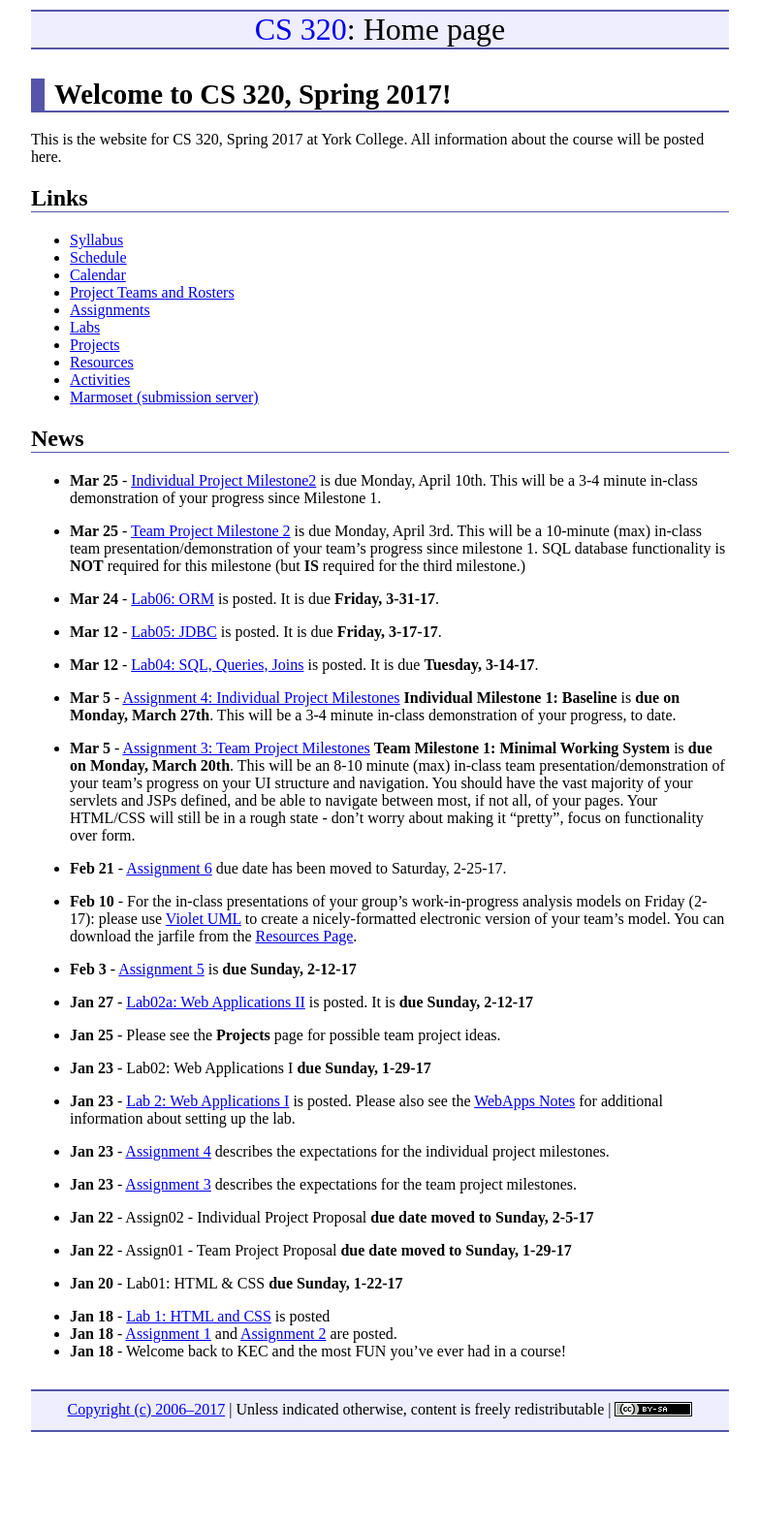
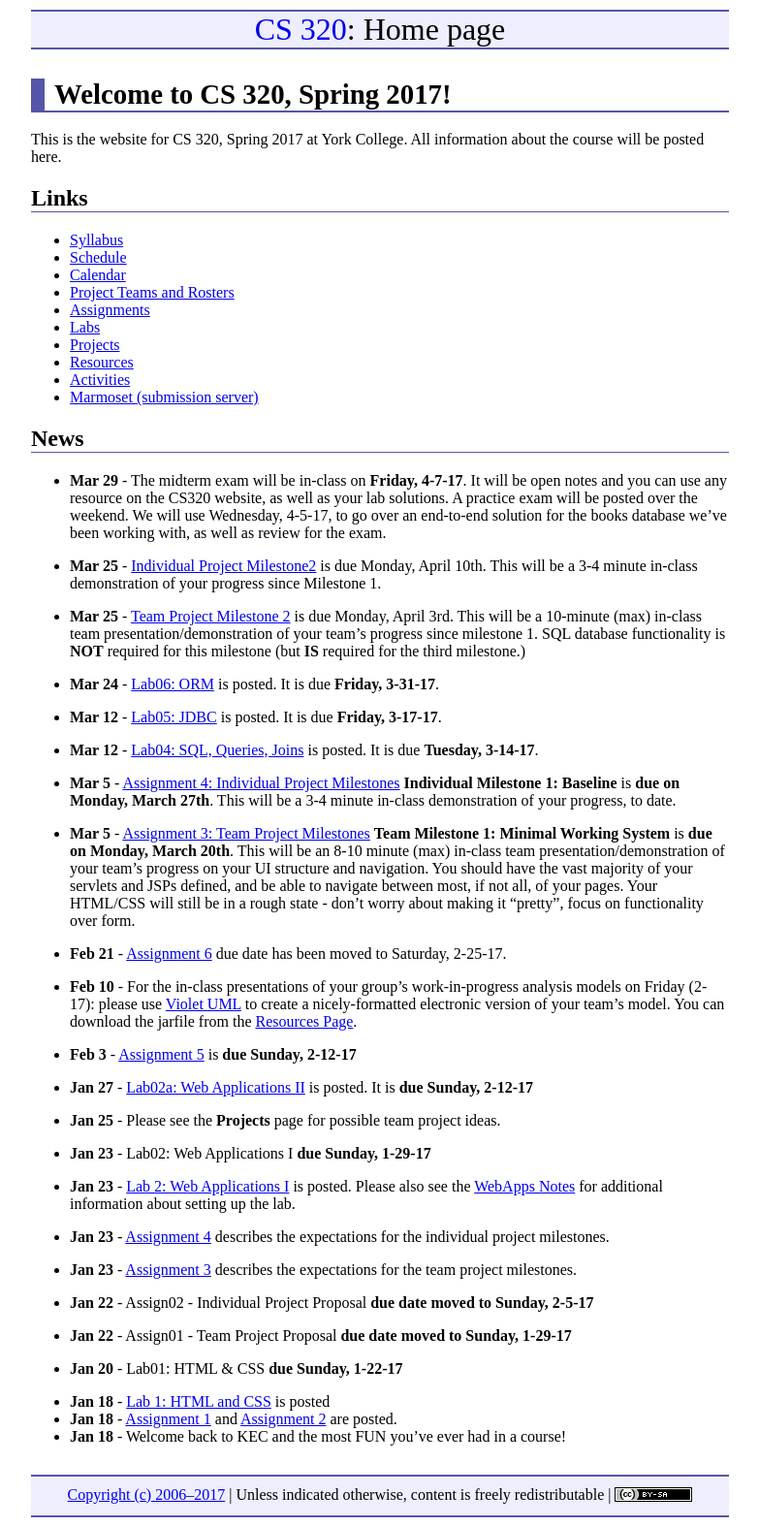
Before and after one commit to ycpcs/cs320-spring2017, a Jekyll site: the page built from index.md, in a window 1280 px wide. Shown: the whole page at 97% size, without its empty margins (248-1031 px from the left). Built offline with Jekyll 4.4.1, drawn with Linux system fonts in a browser that asks for light colours; before the commit the page ends 1487 px from its top, so only the background shows below that.

Commit message:
moved exam

```diff
--- a/index.md
+++ b/index.md
@@ -40,13 +40,14 @@ All information about the course will be posted here.
 
 * **Apr 11** - Updated the Library project on the [Resources page](./resources) to include a many-to-many relationship between the Books and Authors table by implementing a junction table.
 
-* **Apr 6** - By (nearly) unanimous vote, exam 2 will also be a take-home exam.  Exam 2 will be handed out at the end of class on Friday, 4-15-16, and will be due at the start of class on Monday, April 18th.  Since this is a take-home exam, a practice exam will not be provided.
 
 * **Apr 4** - [Team Project Milestone 3](assign/assign03.html) is due Friday, April 15th.  This will be a 10-minute (max) in-class team presentation/demonstration of your team's progress since milestone 2.  SQL database functionality **is required** for this milestone.  A large majority of your classes, methods, test cases, and web page navigation should be implemented by milestone 3, as well.
 
 * **Mar 29** - Posted an extensive example project on the [Resources page](./resources) that incorporates the Web Applications lab solution (Lab03) with the ORM Lab solution (Lab06).  It provides a web application front-end to the ORM queries, as well as demonstrates the use of login session information, and incorporation of a SQL database persistence layer.
 
 --->
+
+* **Mar 29** - The midterm exam will be in-class on **Friday, 4-7-17**.  It will be open notes and you can use any resource on the CS320 website, as well as your lab solutions.  A practice exam will be posted over the weekend.  We will use Wednesday, 4-5-17, to go over an end-to-end solution for the books database we've been working with, as well as review for the exam.
 
 * **Mar 25** - [Individual Project Milestone2](assign/assign04.html) is due Monday, April 10th.  This will be a 3-4 minute in-class demonstration of your progress since Milestone 1.
 
```
Also changed, not shown: 2 other files.
